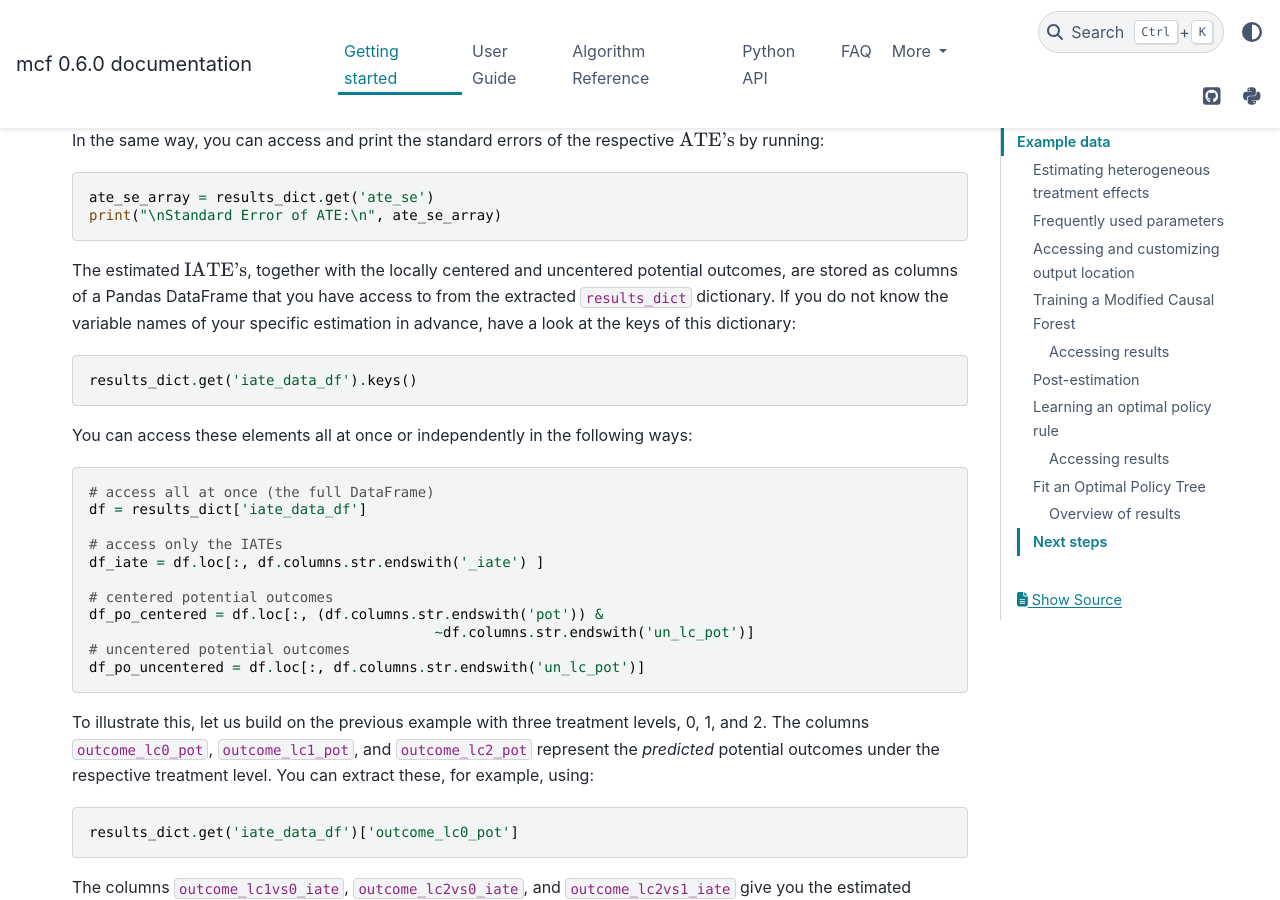
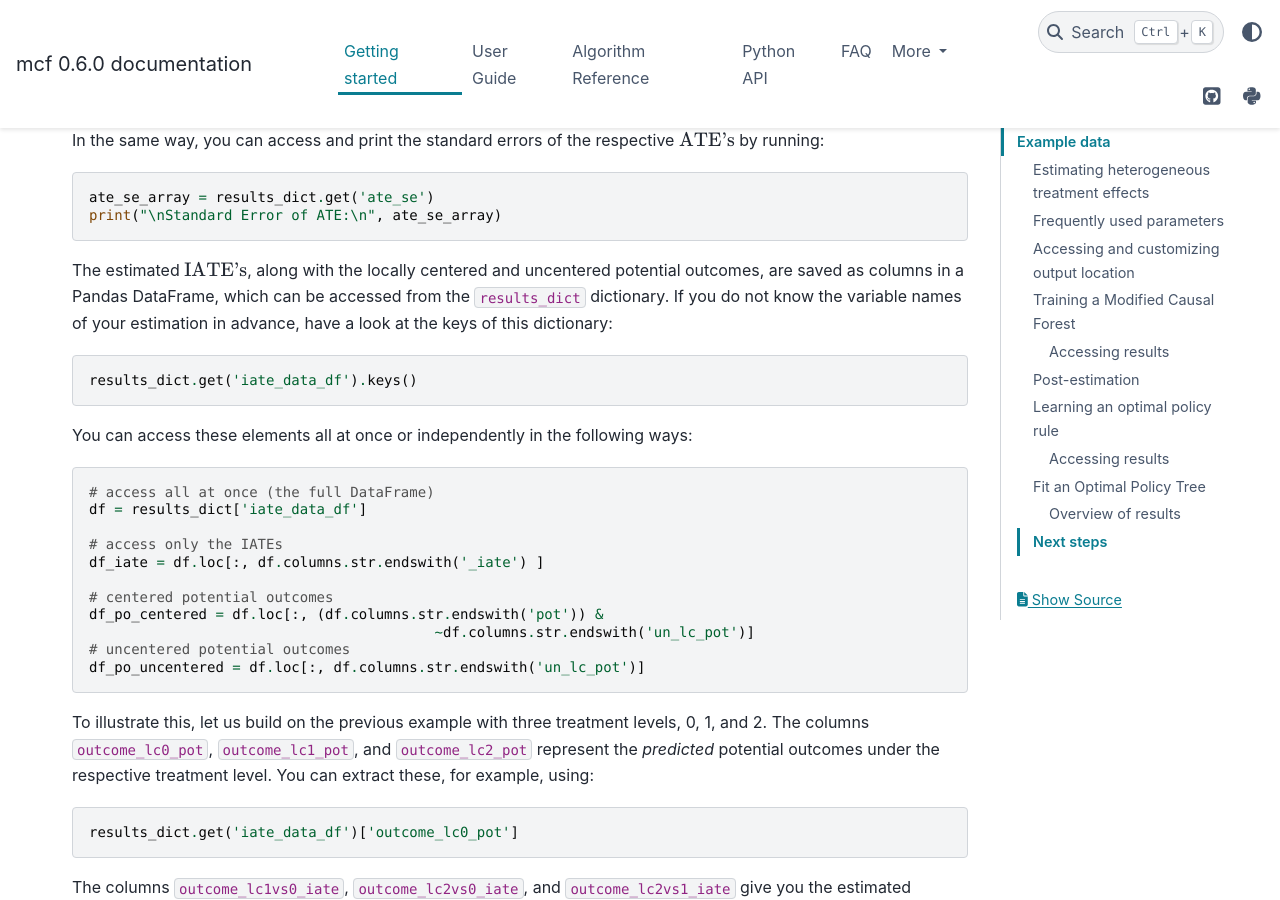
Before and after one commit to MCFpy/mcf, a Sphinx documentation site: the page built from docs/source/getting_started.rst, in a window 1280 px wide and 900 px high, scrolled down 3654 px. Built offline with Sphinx 7.4.7 and the PyData theme 0.15.4, drawn with Linux system fonts in a browser that asks for light colours.

Commit message:
Update getting_started.rst

```diff
--- a/docs/source/getting_started.rst
+++ b/docs/source/getting_started.rst
@@ -182,7 +182,7 @@ In the same way, you can access and print the standard errors of the respective
     ate_se_array = results_dict.get('ate_se')
     print("\nStandard Error of ATE:\n", ate_se_array)
 
-The estimated :math:`\textrm{IATE's}`, together with the locally centered and uncentered potential outcomes, are stored as columns of a Pandas DataFrame that you have access to from the extracted ``results_dict`` dictionary. If you do not know the variable names of your specific estimation in advance, have a look at the keys of this dictionary:
+The estimated :math:`\textrm{IATE's}`, along with the locally centered and uncentered potential outcomes, are saved as columns in a Pandas DataFrame, which can be accessed from the ``results_dict`` dictionary. If you do not know the variable names of your estimation in advance, have a look at the keys of this dictionary:
 
 .. code-block:: python
 
```
